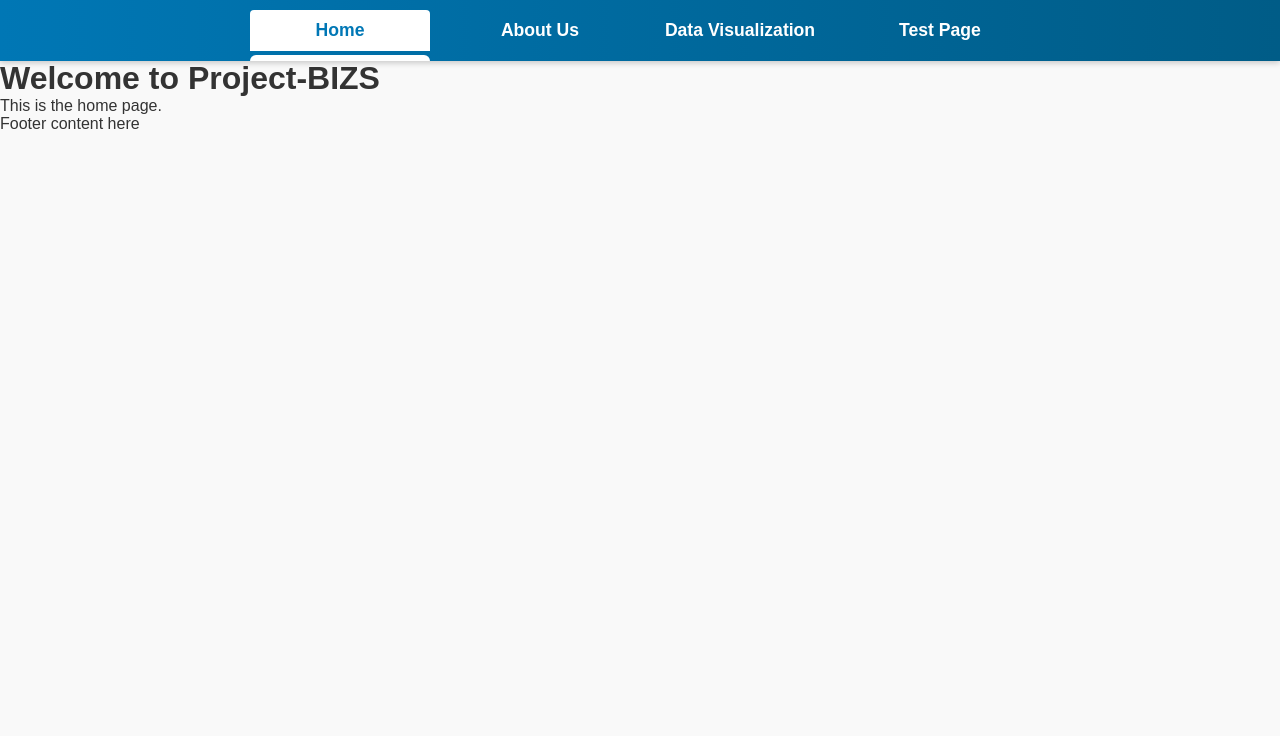
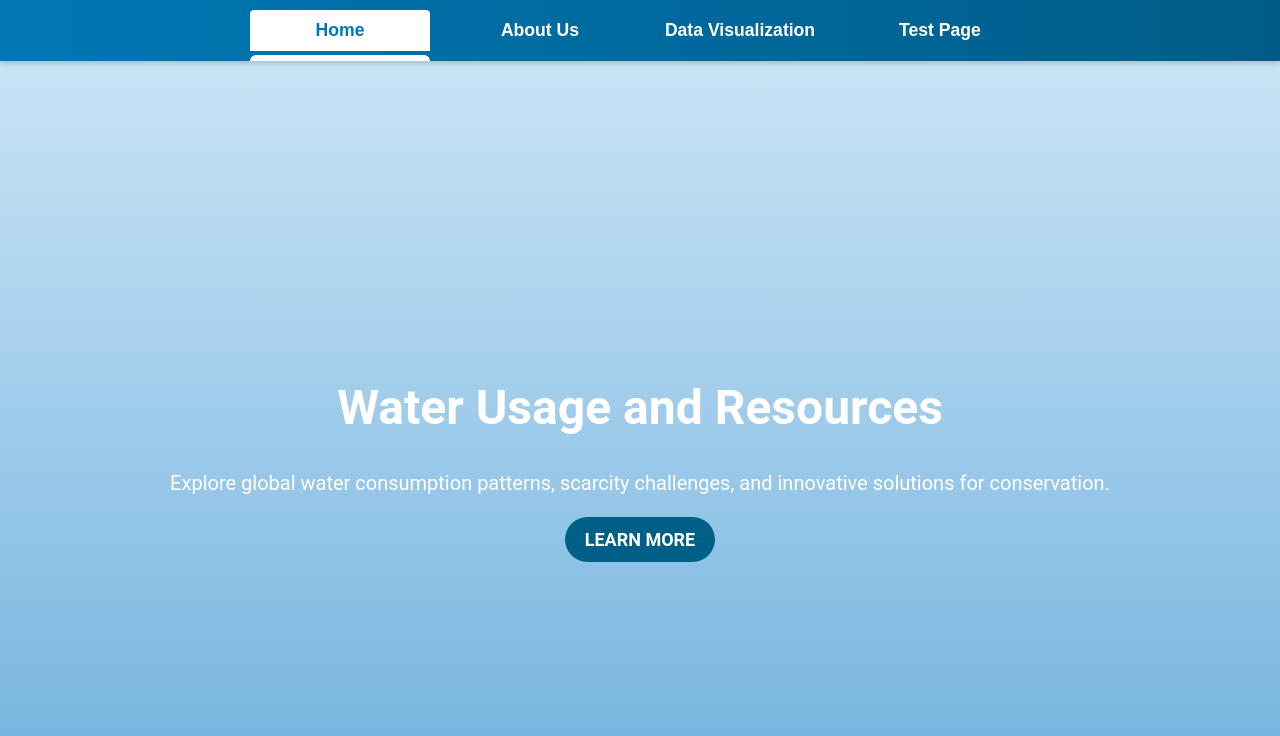
Before and after one commit to benisalla/project_bizs, a React (Create React App) app: page / in a window 1280 px wide. Shown: the top 736 px of the page. Built offline with nearby package versions, Linux system fonts and the light colour scheme.

Commit message:
add home page

```diff
--- a/public/index.html
+++ b/public/index.html
@@ -2,19 +2,44 @@
 <html lang="en">
   <head>
     <meta charset="utf-8" />
-    <link rel="icon" href="%PUBLIC_URL%/favicon.ico" />
+    <link rel="icon" href="%PUBLIC_URL%/my-water-icon.png" />
+
+    <!-- Responsive and Mobile Friendly -->
     <meta name="viewport" content="width=device-width, initial-scale=1" />
     <meta name="theme-color" content="#000000" />
-    <meta
-      name="description"
-      content="Web site created using create-react-app"
-    />
-    <link rel="apple-touch-icon" href="%PUBLIC_URL%/logo192.png" />
-    <link rel="manifest" href="%PUBLIC_URL%/manifest.json" />
-    <title>React App</title>
+
+    <!-- SEO Meta Tags -->
+    <meta name="description" content="My Water App provides insights into global water usage, scarcity challenges, and innovative conservation solutions. Explore data-driven visualizations and more." />
+    <meta name="author" content="Siham Zarmoum, Ben Alla Ismail" />
+    <meta name="robots" content="index, follow" />
+    <link rel="canonical" href="https://www.mywaterapp.com" />
+
+    <!-- Open Graph Meta Tags for Social Sharing -->
+    <meta property="og:title" content="My Water App" />
+    <meta property="og:description" content="Explore global water usage patterns and conservation solutions with data-driven visualizations." />
+    <meta property="og:image" content="%PUBLIC_URL%/logo192.png" />
+    <meta property="og:url" content="https://www.mywaterapp.com" />
+    <meta property="og:type" content="website" />
+
+    <!-- Twitter Card Meta Tags -->
+    <meta name="twitter:card" content="summary_large_image" />
+    <meta name="twitter:title" content="My Water App" />
+    <meta name="twitter:description" content="Explore global water usage patterns and conservation solutions with data-driven visualizations." />
+    <meta name="twitter:image" content="%PUBLIC_URL%/logo192.png" />
+
+    <!-- Preconnect for External Resources -->
+    <link rel="preconnect" href="https://fonts.googleapis.com" />
+    <link rel="preconnect" href="https://fonts.gstatic.com" crossorigin />
+
+    <!-- Google Fonts -->
+    <link href="https://fonts.googleapis.com/css2?family=Poppins:wght@300;400;600&display=swap" rel="stylesheet">
+
+    <title>My Water App</title>
   </head>
   <body>
-    <noscript>You need to enable JavaScript to run this app.</noscript>
+    <noscript>
+      Please enable JavaScript to view this application. For more information, visit our <a href="https://www.mywaterapp.com/faq" target="_blank" rel="noopener noreferrer">FAQ page</a>.
+    </noscript>
     <div id="root"></div>
   </body>
 </html>
--- a/src/App.css
+++ b/src/App.css
@@ -1,20 +1,5 @@
-* {
-  margin: 0;
-  padding: 0;
-  box-sizing: border-box;
-}
-
-html,
-body {
-  height: 100%;
-  font-family: 'Arial', sans-serif;
-  background-color: #f9f9f9;
-  color: #333;
-  scroll-behavior: smooth;
-}
-
 #main-content {
-  height: calc(100vh - 60px);
+  height: 100vh;
   width: 100%;
   overflow-y: auto;
   padding-top: 60px;
--- /dev/null
+++ b/src/components/Home/Home.css
@@ -0,0 +1,239 @@
+/* Global Styles */
+body,
+html {
+    margin: 0;
+    padding: 0;
+    font-family: 'Roboto', sans-serif;
+    background: linear-gradient(to bottom, #f5f7fa, #c3cfe2);
+    color: #333;
+    scroll-behavior: smooth;
+    overflow-x: hidden;
+}
+
+h1,
+h2,
+h3,
+p {
+    margin: 0;
+    padding: 0;
+    line-height: 1.6;
+}
+
+a {
+    text-decoration: none;
+    color: inherit;
+}
+
+/* Navbar */
+.navbar {
+    position: fixed;
+    top: 0;
+    width: 100%;
+    background: #0077b6;
+    z-index: 1000;
+    box-shadow: 0px 4px 10px rgba(0, 0, 0, 0.1);
+    animation: slide-down 0.6s ease-in-out;
+    height: 70px;
+    display: flex;
+    align-items: center;
+}
+
+.navbar-container {
+    max-width: 1200px;
+    margin: 0 auto;
+    display: flex;
+    justify-content: space-between;
+    align-items: center;
+    padding: 0 20px;
+}
+
+.navbar-brand {
+    display: flex;
+    align-items: center;
+    font-size: 18px;
+    font-weight: bold;
+    color: white;
+    text-transform: uppercase;
+    letter-spacing: 1px;
+    animation: fade-in 1.5s ease-in-out;
+}
+
+.navbar-links {
+    list-style: none;
+    display: flex;
+    gap: 15px;
+}
+
+.navbar-links li {
+    position: relative;
+    overflow: hidden;
+}
+
+.navbar-links li a {
+    color: white;
+    padding: 8px 12px;
+    border-radius: 5px;
+    text-transform: capitalize;
+    transition: background 0.3s ease, transform 0.2s ease;
+    font-size: 14px;
+}
+
+.navbar-links li a:hover {
+    background: #005f87;
+    transform: scale(1.1);
+}
+
+/* Hero Section */
+.hero {
+    height: 100vh;
+    display: flex;
+    justify-content: center;
+    align-items: center;
+    text-align: center;
+    background: linear-gradient(to bottom, #c9e4f6, #6baedc);
+    color: white;
+    padding: 20px;
+    animation: fade-in 1s ease-in-out;
+}
+
+.hero-content h1 {
+    font-size: 48px;
+    margin-bottom: 20px;
+    animation: slide-up 1.5s ease-out;
+}
+
+.hero-content p {
+    font-size: 20px;
+    margin-bottom: 30px;
+    animation: slide-up 1.8s ease-out;
+}
+
+.cta-button {
+    background: #005f87;
+    color: white;
+    padding: 12px 20px;
+    border-radius: 30px;
+    font-size: 18px;
+    text-transform: uppercase;
+    font-weight: bold;
+    transition: background 0.3s, transform 0.3s;
+    animation: pulse 2s infinite;
+}
+
+.cta-button:hover {
+    background: #004d6b;
+    transform: scale(1.1);
+}
+
+/* Info Section */
+.info-section {
+    padding: 60px 20px;
+    background: #f5f7fa;
+    text-align: center;
+}
+
+.info-section h2 {
+    font-size: 32px;
+    margin-bottom: 40px;
+    color: #0077b6;
+}
+
+.info-container {
+    max-width: 1200px;
+    margin: 0 auto;
+    display: flex;
+    flex-wrap: wrap;
+    justify-content: center;
+    gap: 20px;
+}
+
+.info-card {
+    background: white;
+    border-radius: 10px;
+    box-shadow: 0 4px 10px rgba(0, 0, 0, 0.1);
+    padding: 20px;
+    flex: 1 1 300px;
+    max-width: 500px;
+    text-align: left;
+}
+
+.info-card h3 {
+    font-size: 24px;
+    margin-bottom: 15px;
+    color: #005f87;
+}
+
+.info-card p {
+    font-size: 16px;
+    line-height: 1.5;
+    color: #333;
+}
+
+/* Footer */
+footer {
+    background: #333;
+    color: white;
+    text-align: center;
+    padding: 15px 10px;
+    font-size: 14px;
+    animation: fade-in 2s ease-in-out;
+    line-height: 1.6;
+}
+
+footer a {
+    color: #1e90ff;
+    text-decoration: none;
+    font-weight: bold;
+    transition: color 0.3s ease;
+}
+
+footer a:hover {
+    color: #87cefa;
+}
+
+/* Animations */
+@keyframes slide-down {
+    from {
+        transform: translateY(-100%);
+        opacity: 0;
+    }
+
+    to {
+        transform: translateY(0);
+        opacity: 1;
+    }
+}
+
+@keyframes fade-in {
+    from {
+        opacity: 0;
+    }
+
+    to {
+        opacity: 1;
+    }
+}
+
+@keyframes slide-up {
+    from {
+        transform: translateY(20px);
+        opacity: 0;
+    }
+
+    to {
+        transform: translateY(0);
+        opacity: 1;
+    }
+}
+
+@keyframes pulse {
+
+    0%,
+    100% {
+        transform: scale(1);
+    }
+
+    50% {
+        transform: scale(1.05);
+    }
+}
--- a/src/components/Home/Home.js
+++ b/src/components/Home/Home.js
@@ -1,12 +1,60 @@
 import React from 'react';
+import './Home.css';
 
 const Home = () => {
   return (
-    <div>
-      <h1>Welcome to Project-BIZS</h1>
-      <p>This is the home page.</p>
-      <p>Footer content here</p>
-    </div>
+    <>
+      <header className="hero">
+        <div className="hero-content">
+          <h1>Water Usage and Resources</h1>
+          <p>
+            Explore global water consumption patterns, scarcity challenges, and innovative solutions for conservation.
+          </p>
+          <a
+            href="https://www.unwater.org/"
+            target="_blank"
+            rel="noopener noreferrer"
+            className="cta-button"
+          >
+            Learn More
+          </a>
+        </div>
+      </header>
+
+      {/* Info Section */}
+      <section className="info-section">
+        <h2>Discover Our Data & Project</h2>
+        <div className="info-container">
+          <div className="info-card">
+            <h3>Dataset Source: AQUASTAT</h3>
+            <p>
+              Our dataset is sourced from <strong>AQUASTAT</strong>, the FAO's global information system on water resources and agricultural water management.
+              It offers comprehensive data on water resources, including variables such as water availability, pressure on water resources, and dam capacity per capita.
+              Covering records from 1967 to the present across numerous countries—including Afghanistan—the data is expressed in cubic meters per inhabitant (m³/inhab).
+            </p>
+          </div>
+          <div className="info-card">
+            <h3>Project Overview</h3>
+            <p>
+              This interactive web application is developed as part of our Data Visualization course at <strong>Ecole Centrale de Lyon</strong>.
+              Our objective is to present a compelling narrative on global water usage and climate change through innovative visualizations.
+              Using technologies like JavaScript, D3, and HTML/CSS, we focus on originality, interactivity, and rigorous data analysis.
+              Special thanks to our course instructor, <em>Professor Romain Vuillemot</em>, for his invaluable guidance.
+              Developed by <strong>Siham Zarmoum</strong> and <strong>Ben Alla Ismail</strong>.
+            </p>
+          </div>
+        </div>
+      </section>
+
+      {/* Footer */}
+      <footer>
+        <p>
+          This project is part of the Data Visualization course at
+          <a href="https://www.ec-lyon.fr/" target="_blank" rel="noopener noreferrer"> Ecole Centrale de Lyon</a>.
+        </p>
+        <p>&copy; {new Date().getFullYear()} Water Explorer. All rights reserved.</p>
+      </footer>
+    </>
   );
 };
 
--- a/src/index.css
+++ b/src/index.css
@@ -12,6 +12,10 @@ body {
   -moz-osx-font-smoothing: grayscale;
   background-color: #f9f9f9;
   color: #333;
+  font-family: 'Arial', sans-serif;
+  background-color: #ffffff;
+  color: #333;
+  scroll-behavior: smooth;
 }
 
 code {
```
Also changed, not shown: public/my-water-icon.png (added).
